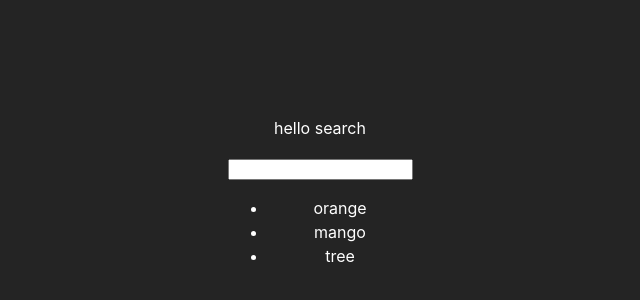
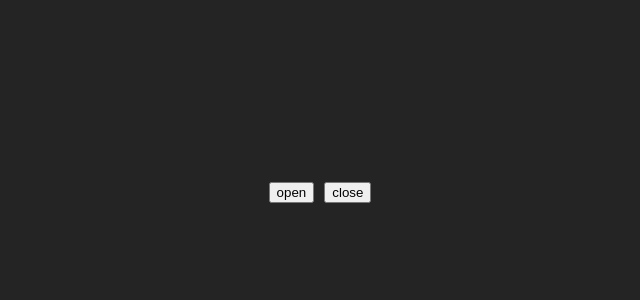
Before and after one commit to amjido-01/daily-react-challange, a React (Vite) app: page / in a window 1280 px wide. Shown: the part 208-508 px from the top of the page, without its empty margins (320-960 px from the left). Built offline with nearby package versions, Linux system fonts and the light colour scheme.

Commit message:
first commit

```diff
--- a/src/App.jsx
+++ b/src/App.jsx
@@ -1,36 +1,37 @@
-import { useState } from 'react'
-import './App.css'
+import { useState } from 'react';
+import './App.css';
 
 function App() {
-const initialItems = [
-  { id: 1, name: "orange" },
-  { id: 2, name: "mango" },
-  { id: 3, name: "tree" },
-];
+// const initialItems = [
+//   { id: 1, name: "orange" },
+//   { id: 2, name: "mango" },
+//   { id: 3, name: "tree" },
+// ];
 
-const [items, setItems] = useState(initialItems);
-const [filter, setFilter] = useState("");
+const [isOpen, setIsOpen] = useState(false);
 
-const handleSearch = (e) => {
- const inputVal = e.target.value;
- setFilter(inputVal);
-
- const filterVals = initialItems.filter((item) =>
- item.name.toLowerCase().includes(inputVal.toLowerCase())
- )
- setItems(filterVals)
+const handleToggler = () => {
+  setIsOpen(true)
 }
 
-
+const handleClosedToggler = () => {
+  setIsOpen(false)
+}
   return (
     <>
-      <p>hello search</p>
-      <input type="text" value={filter} onChange={handleSearch}/>
-      <ul>
-       {items.map((item) => {
-        return <li key={item.id}>{item.name}</li>
-       })}
-      </ul>
+      {isOpen && (
+        <div
+          style={{ width: "300px", height: "300px", border: "1px solid blue" }}
+        >
+          <p style={{ textAlign: "center", fontSize: "40px" }}>
+            hello from here
+          </p>
+        </div>
+      )}
+      <div style={{ display: "flex", gap: "10px" }}>
+        <button onClick={handleToggler}>open</button>
+        <button onClick={handleClosedToggler}>close</button>
+      </div>
     </>
   );
 }
```
Also changed, not shown: src/App.css (+0 -23 lines).
